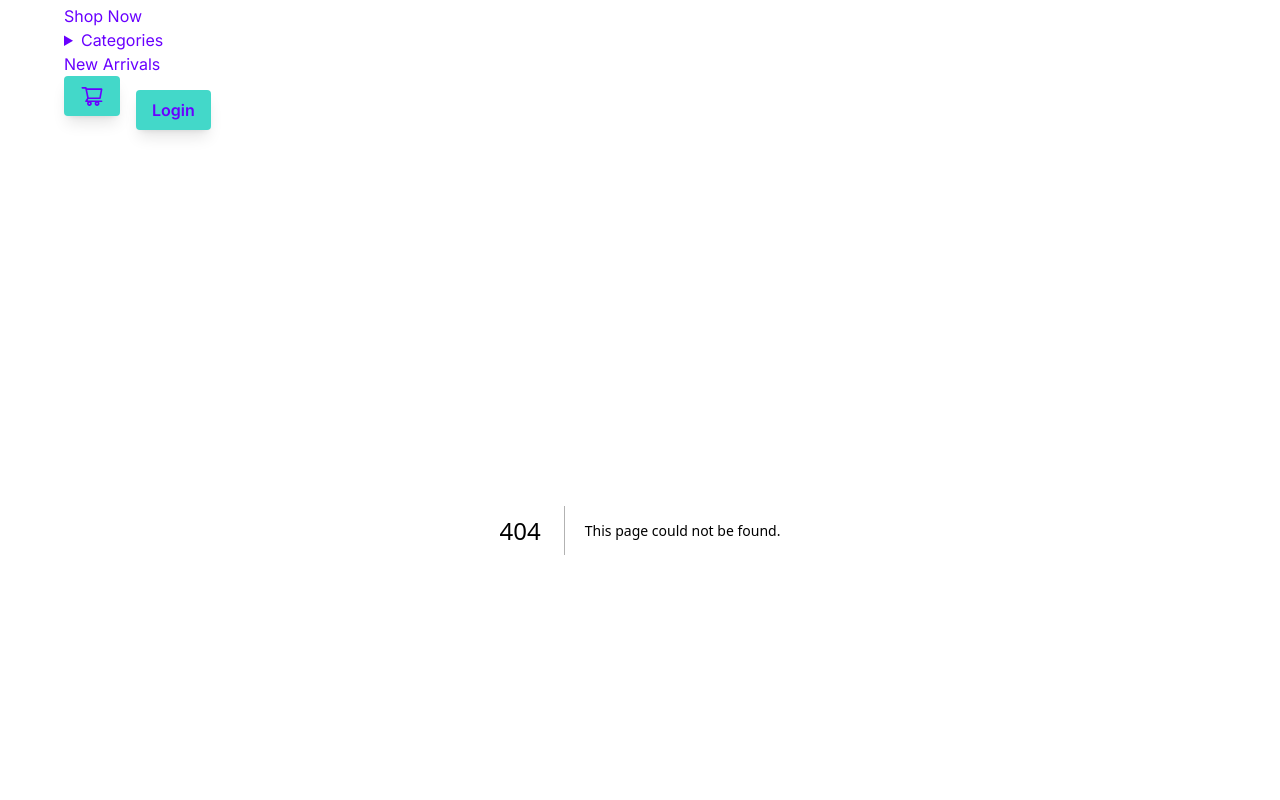
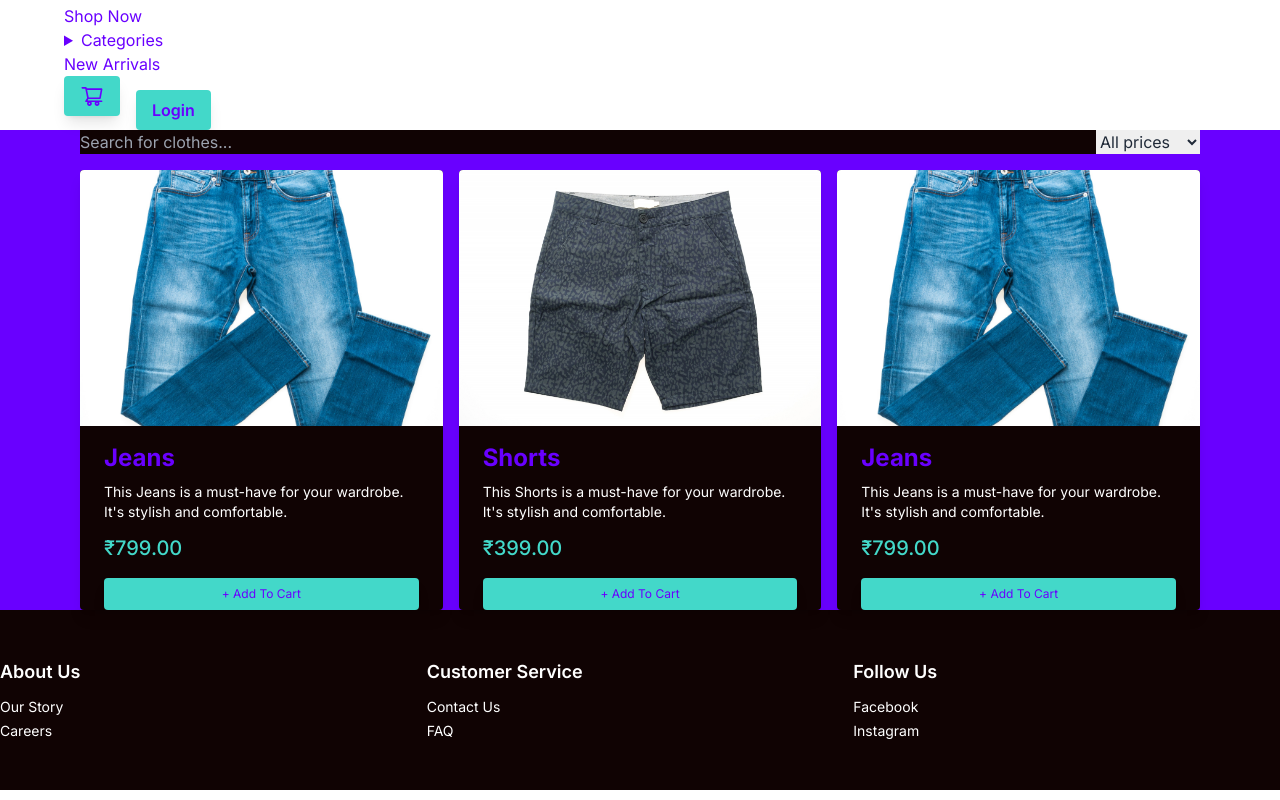
Before and after one commit to Saiwebdev2005/E-Commerce, a Next.js app: page /Shop in a window 1280 px wide. Before the commit this address had no page. Shown: the part 1360-2160 px from the top of the page. Built offline with nearby package versions, Linux system fonts and the light colour scheme.

Commit message:
Search feature for shop page

```diff
--- /dev/null
+++ b/src/Components/Search/SearchDisplay.jsx
@@ -0,0 +1,44 @@
+import Card from '@/Components/UI/Card';
+
+export default function SearchDisplay({ searchTerm, handleChange, handlePriceRangeChange, priceRange, searchResults, addToCart }) {
+  return (
+    <div className='w-full bg-c2'>
+    <div className='max-w-6xl bg-c4 mx-auto p-12'>
+      <div className="container mx-auto px-4">
+        <form onSubmit={(e) => e.preventDefault()} className="mb-4 flex justify-between">
+          <input
+            type="text"
+            className="w-full rounded-md p-2 text-c1 bg-c3 placeholder:text-c1"
+            placeholder="Search for clothes..."
+            value={searchTerm}
+            onChange={handleChange}
+          />
+          <select value={priceRange} onChange={handlePriceRangeChange} className="ml-4">
+            <option value="all">All prices</option>
+            <option value="300-500">600 - 1000</option>
+            <option value="600-1000">300 - 500</option>
+          </select>
+        </form>
+        <div className="grid grid-cols-1 sm:grid-cols-2 md:grid-cols-3 gap-4">
+          {searchResults.length > 0 ? (
+            searchResults.map((data, index) => (
+              <Card
+              key={index}
+              image={data.image}
+              title={data.title}
+              description={data.description}
+              gender={data.gender}
+              price={data.price}
+              className="w-full h-48 object-cover"
+              onButtonClick={() => addToCart(data)}
+              />
+            ))
+          ) : (
+            <p>Oops, search different</p>
+          )}
+        </div>
+      </div>
+    </div>
+    </div>
+  );
+}
--- /dev/null
+++ b/src/Components/Search/SearchLogic.jsx
@@ -0,0 +1,66 @@
+"use client"
+import { useState, useContext, useEffect } from 'react';
+import data from '../../Components/Data/cardData'
+import { CartContext } from '@/context';
+import SearchDisplay from './SearchDisplay';
+
+export default function SearchLogic() {
+  const { addToCart } = useContext(CartContext);
+  const [searchTerm, setSearchTerm] = useState('');
+  const [searchResults, setSearchResults] = useState([]);
+  const [priceRange, setPriceRange] = useState('all');
+
+  // Function to get three random items from data
+  const getRandomItems = () => {
+    let randomItems = [];
+    for(let i = 0; i < 3; i++){
+      let randomIndex = Math.floor(Math.random() * data.length);
+      randomItems.push(data[randomIndex]);
+    }
+    return randomItems;
+  }
+
+  // Set initial search results to three random items
+  useEffect(() => {
+    setSearchResults(getRandomItems());
+  }, []);
+
+  const handleChange = event => {
+    setSearchTerm(event.target.value);
+    if (event.target.value === '') {
+      setSearchResults(getRandomItems());
+    } else {
+      const results = data.filter(item =>
+        item.title.toLowerCase().includes(event.target.value.toLowerCase()) ||
+        item.gender.toLowerCase().includes(event.target.value.toLowerCase())
+      );
+      setSearchResults(results);
+    }
+  };
+
+  const handlePriceRangeChange = event => {
+    setPriceRange(event.target.value);
+    const results = data.filter(item => {
+      const price = parseInt(item.price);
+      return (
+        (item.title.toLowerCase().includes(searchTerm.toLowerCase()) ||
+        item.gender.toLowerCase().includes(searchTerm.toLowerCase())) &&
+        ((priceRange === '300-500' && price >= 300 && price <= 500) ||
+        (priceRange === '600-1000' && price >= 600 && price <= 1000) ||
+        priceRange === 'all')
+      );
+    });
+    setSearchResults(results);
+  };
+
+  return (
+    <SearchDisplay
+      searchTerm={searchTerm}
+      handleChange={handleChange}
+      handlePriceRangeChange={handlePriceRangeChange}
+      priceRange={priceRange}
+      searchResults={searchResults}
+      addToCart={addToCart}
+    />
+  );
+}
--- a/src/Components/navigation/Navbar.jsx
+++ b/src/Components/navigation/Navbar.jsx
@@ -25,7 +25,7 @@ export default function Navbar() {
               <svg xmlns="http://www.w3.org/2000/svg" className="h-5 w-5" fill="none" viewBox="0 0 24 24" stroke="currentColor"><path strokeLinecap="round" strokeLinejoin="round" strokeWidth="2" d="M4 6h16M4 12h8m-8 6h16" /></svg>
             </div>
             <ul tabIndex={0} className={`menu menu-sm dropdown-content mt-3 z-[1] p-2 shadow bg-base-100 rounded-box w-52 ${isOpen ? 'block' : 'hidden'} lg:block`}>
-              <li><Link href="#"><span>Shop Now</span></Link></li>
+              <li><Link href="\Shop"><span>Shop Now</span></Link></li>
               <li>
                 <Link href="#"><span>Categories</span></Link>
                 <ul className="p-2">
@@ -43,7 +43,7 @@ export default function Navbar() {
         </div>
         <div className="navbar-center hidden lg:flex">
           <ul className="menu menu-horizontal px-1">
-            <li><Link href="#"><span>Shop Now</span></Link></li>
+            <li><Link href="\Shop"><span>Shop Now</span></Link></li>
             <li>
               <details className='z-10'>
                 <summary><Link href="#"><span>Categories</span></Link></summary>
--- /dev/null
+++ b/src/app/Shop/page.jsx
@@ -0,0 +1,11 @@
+import React from 'react'
+import SearchItem from '@/Components/Search/SearchLogic'
+function page() {
+  return (
+    <div>
+      <SearchItem/>
+    </div>
+  )
+}
+
+export default page
```
